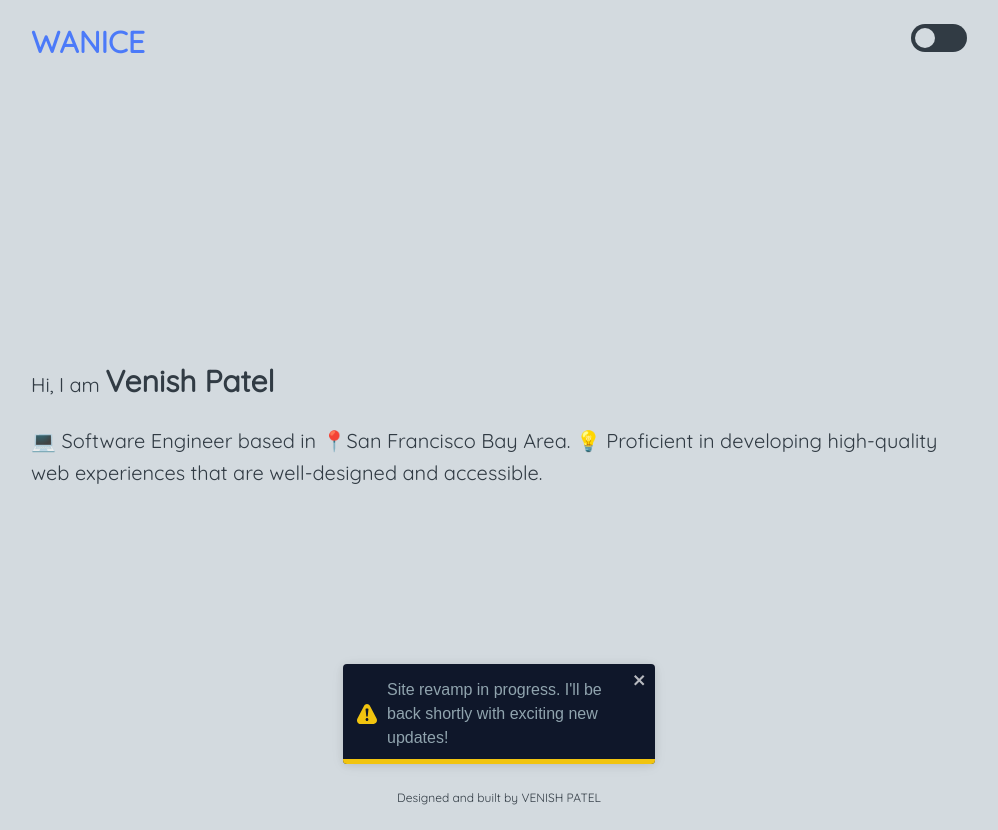
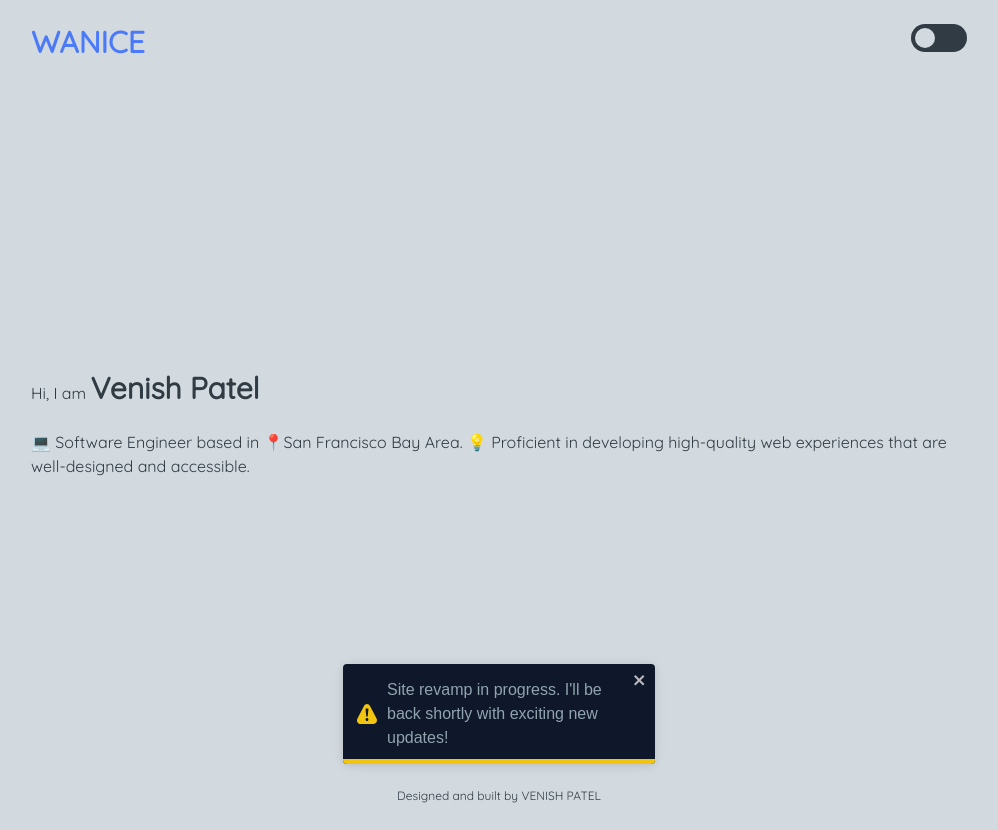
Before and after one commit to venishgpatel/venish-patel-website, a Next.js app: page / in a window 1280 px wide. Shown: the whole page, without its empty margins (141-1139 px from the left). Built offline with nearby package versions, Linux system fonts and the light colour scheme.

Commit message:
Changed font styling for the app

```diff
--- a/app/layout.tsx
+++ b/app/layout.tsx
@@ -14,7 +14,7 @@ export default function RootLayout({
 }) {
   return (
     <html lang="en" className='font-quicksand bg-surface text-primary antialiased'>
-      <body className='text-base leading-6 laptop:text-xl laptop:leading-8 font-medium'>
+      <body className='text-base leading-5 laptop:leading-6 font-medium'>
         <Provider>
           {children}
         </Provider>
```
